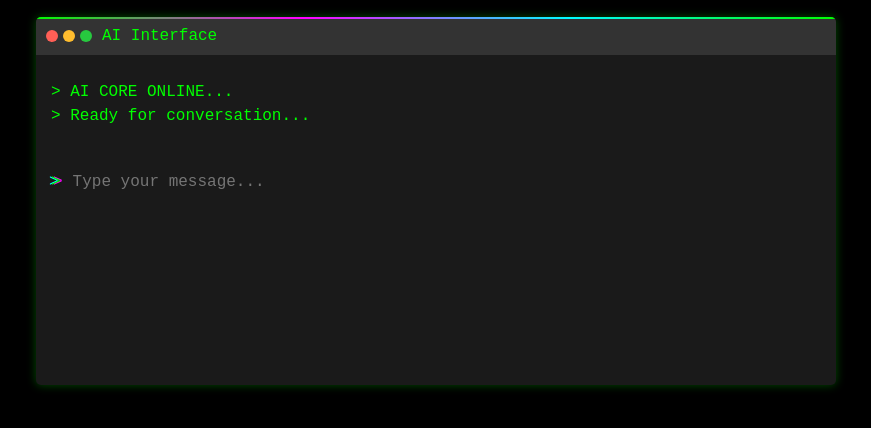
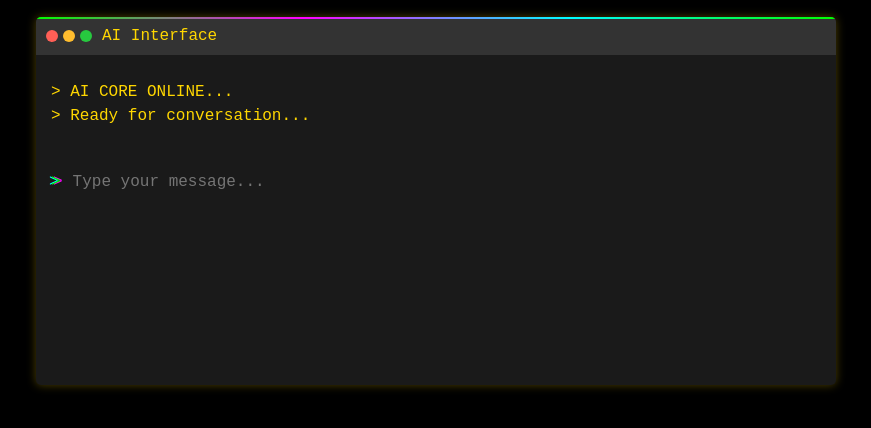
Before and after one commit to joaoolucas/astrix, a website: page public/index.html in a window 1280 px wide. Shown: the part 328-756 px from the top of the page, without its empty margins (204-1075 px from the left). Drawn offline with Linux system fonts and the light colour scheme.

Commit message:
Update: Change color to yellow, faster typing, and input locking during AI response

```diff
--- a/public/script.js
+++ b/public/script.js
@@ -1,17 +1,25 @@
 document.addEventListener('DOMContentLoaded', () => {
     const input = document.getElementById('command-input');
     const output = document.getElementById('output');
+    let isTyping = false;
 
     // Initial boot message
     typeWriter('> AI CORE ONLINE...\n> Ready for conversation...\n\n');
 
-    function typeWriter(text, speed = 50) {
+    function typeWriter(text, speed = 20) {
         let i = 0;
+        isTyping = true;
+        input.disabled = true;
+
         function type() {
             if (i < text.length) {
                 output.innerHTML += text.charAt(i);
                 i++;
                 setTimeout(type, speed);
+            } else {
+                isTyping = false;
+                input.disabled = false;
+                input.focus();
             }
             output.scrollTop = output.scrollHeight;
         }
@@ -19,12 +27,13 @@ document.addEventListener('DOMContentLoaded', () => {
     }
 
     input.addEventListener('keypress', async (e) => {
-        if (e.key === 'Enter') {
+        if (e.key === 'Enter' && !isTyping) {
             const message = input.value;
             if (!message.trim()) return;
 
             output.innerHTML += `\n> ${message}\n`;
             input.value = '';
+            input.disabled = true;
 
             try {
                 const response = await fetch('http://localhost:3000/chat', {
--- a/public/styles.css
+++ b/public/styles.css
@@ -3,7 +3,7 @@ body {
     padding: 0;
     background-color: black;
     font-family: 'Courier New', Courier, monospace;
-    color: #00ff00;
+    color: #FFD700;
 }
 
 .container {
@@ -27,7 +27,7 @@ body {
     max-width: 800px;
     background-color: #1a1a1a;
     border-radius: 5px;
-    box-shadow: 0 0 10px rgba(0, 255, 0, 0.3);
+    box-shadow: 0 0 10px rgba(255, 215, 0, 0.3);
 }
 
 .terminal-header {
@@ -72,7 +72,7 @@ body {
 #command-input {
     background: transparent;
     border: none;
-    color: #00ff00;
+    color: #FFD700;
     font-family: 'Courier New', Courier, monospace;
     font-size: 16px;
     flex-grow: 1;
```
